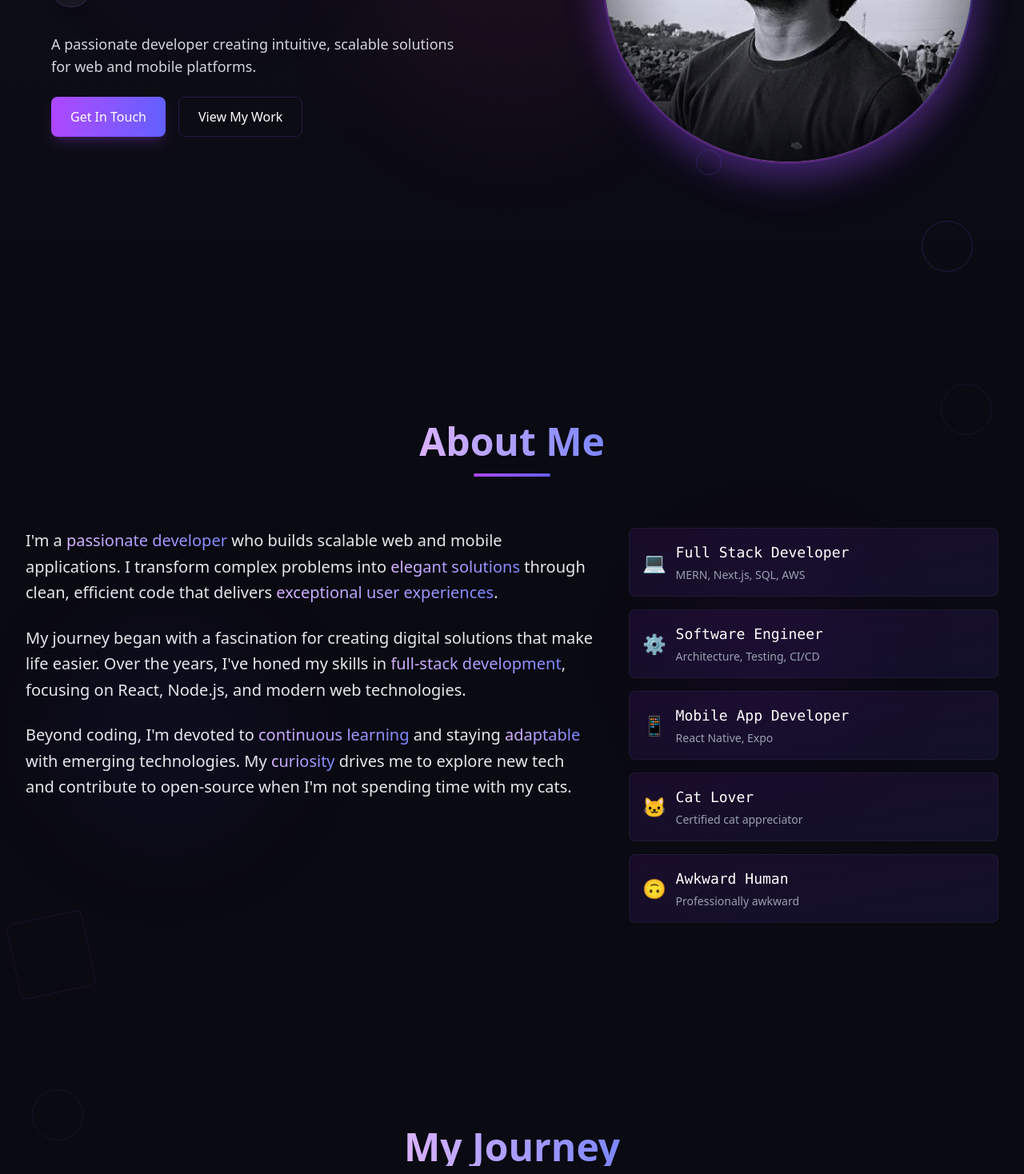
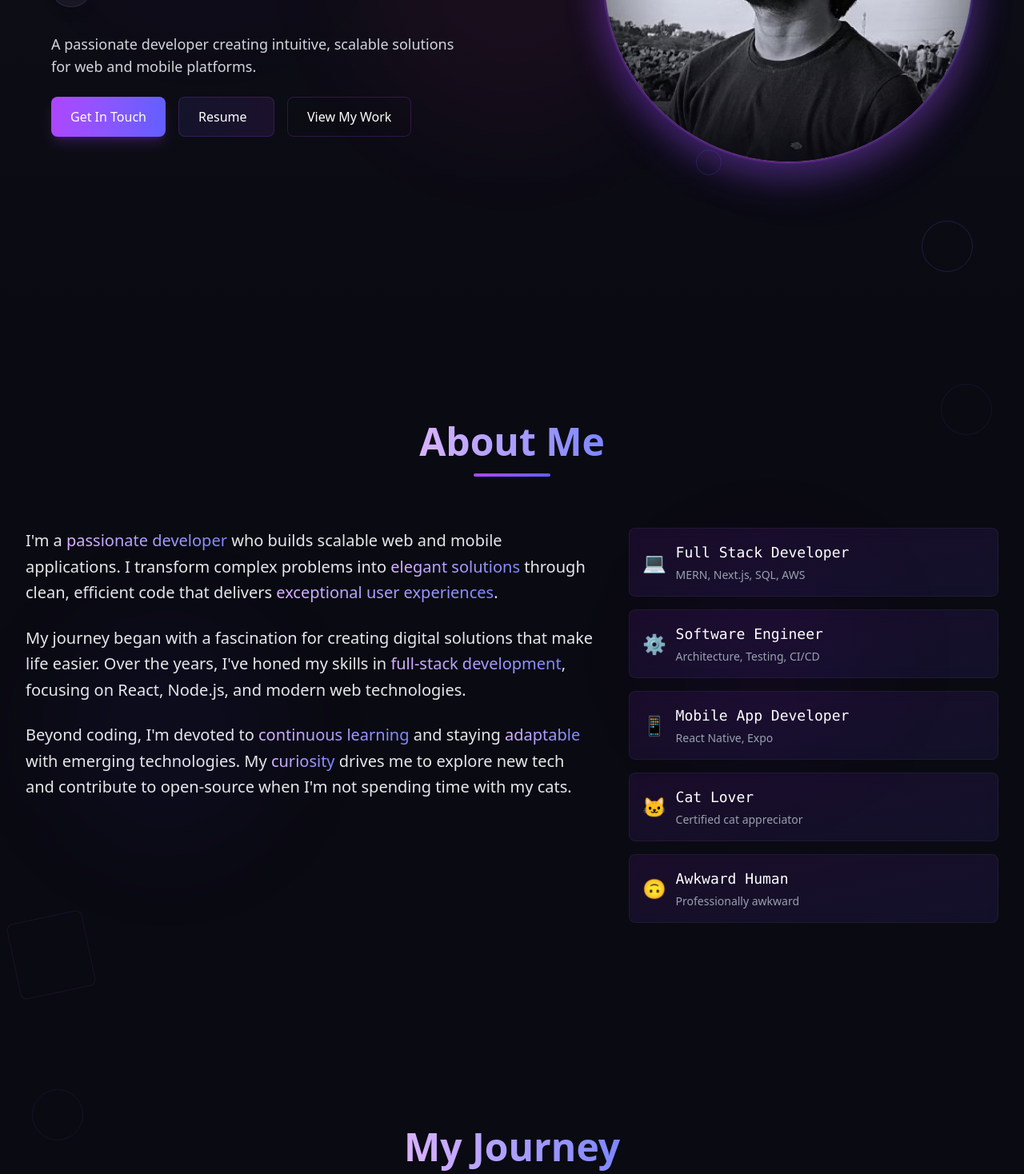
Before and after one commit to jayvaliya/portfolio, a Next.js app: page / in a window 1280 px wide. Shown: the part 460-1928 px from the top of the page at 80% size. Built offline with nearby package versions, Linux system fonts and the light colour scheme.

Commit message:
minor UI changes

```diff
--- a/src/components/Contact.tsx
+++ b/src/components/Contact.tsx
@@ -160,7 +160,9 @@ export default function Contact() {
                     <p className="text-gray-300 text-center max-w-2xl mt-6 text-base md:text-lg px-4">
                         Interested in working together? Feel free to reach out through email or social media.
                     </p>
-                </div>                <div className="grid grid-cols-1 lg:grid-cols-2 gap-8 lg:gap-12">
+                </div>
+
+                <div className="">
                     {/* Contact form - temporarily commented out */}
                     {/* <motion.div
                         initial={{ opacity: 0, y: 30 }}
--- a/src/components/Footer.tsx
+++ b/src/components/Footer.tsx
@@ -105,7 +105,7 @@ export default function Footer() {
                         &copy; {new Date().getFullYear()} Jay Valiya. All rights reserved.
                     </div>
                     <div className="text-gray-500 text-sm mt-2 md:mt-0">
-                        Made with passion and Next.js
+                        Made with passion and Love 💜
                     </div>
                 </div>
             </div>
--- a/src/components/Hero.tsx
+++ b/src/components/Hero.tsx
@@ -157,6 +157,14 @@ export default function Hero() {
                             Get In Touch
                         </button>
                             <a
+                                href="https://drive.google.com/file/d/1tohATQRygC4wTo-tWq-x_IGtqTEHpb__/view"
+                                target="_blank"
+                                rel="noopener noreferrer"
+                                className="px-6 py-3 border border-purple-500/20 bg-gradient-to-r from-indigo-500/10 to-purple-500/10 rounded-lg text-white font-medium hover:bg-white/10 transition-all min-h-[44px] min-w-[120px]"
+                            >
+                                Resume
+                            </a>
+                            <a
                                 href="#projects"
                                 className="px-6 py-3 border border-purple-500/20 rounded-lg text-white font-medium hover:bg-white/5 transition-all min-h-[44px] min-w-[120px]"
                             >
--- a/src/components/Projects.tsx
+++ b/src/components/Projects.tsx
@@ -164,7 +164,8 @@ export default function Projects() {
                                         </motion.div>
                                     </div>
                                 </div>
-                            </motion.div>                            {/* Content container */}
+                            </motion.div>
+                            {/* Content container */}
                             <motion.div
                                 className="w-full lg:w-1/2"
                                 initial={{ opacity: 0, x: index % 2 === 0 ? 20 : -20 }}
@@ -173,7 +174,7 @@ export default function Projects() {
                                 transition={{ duration: 0.6, delay: 0.3 }}
                             >
                                 <motion.h3
-                                    className="text-2xl md:text-4xl font-bold text-transparent bg-clip-text bg-gradient-to-r from-purple-300 to-indigo-300 mb-3"
+                                    className="text-2xl md:text-4xl font-bold text-transparent bg-clip-text bg-gradient-to-r from-purple-300 to-indigo-300 mb-3 pb-2"
                                     whileHover={{ scale: 1.02 }}
                                     transition={{ type: "spring", stiffness: 400 }}
                                 >
--- a/src/components/Skills.tsx
+++ b/src/components/Skills.tsx
@@ -70,7 +70,7 @@ export default function Skills() {
         <div className="max-w-7xl mx-auto px-4 sm:px-6 lg:px-8 relative z-10">
             {/* Section heading */}
             <div className="flex flex-col items-center mb-20">
-                <h2 className="text-4xl md:text-5xl font-bold bg-gradient-to-r from-purple-300 to-indigo-400 bg-clip-text text-transparent">My Skills</h2>
+                <h2 className="text-4xl md:text-5xl font-bold bg-gradient-to-r from-purple-300 to-indigo-400 bg-clip-text text-transparent pb-2">My Skills</h2>
                 <div className="w-24 h-1 bg-gradient-to-r from-purple-500 to-indigo-500 rounded-full mt-3"></div>
                 <p className="text-gray-300 text-center max-w-2xl mt-6 text-lg">
                     Technologies I use to bring ideas to life
--- a/src/components/Timeline.tsx
+++ b/src/components/Timeline.tsx
@@ -57,7 +57,7 @@ export default function Timeline() {
             <div className="max-w-7xl mx-auto px-4 sm:px-6 lg:px-8 relative z-10">
                 {/* Section heading */}
                 <div className="flex flex-col items-center mb-20">
-                    <h2 className="text-4xl md:text-5xl font-bold bg-gradient-to-r from-purple-300 to-indigo-400 bg-clip-text text-transparent">My Journey</h2>
+                    <h2 className="text-4xl md:text-5xl font-bold bg-gradient-to-r from-purple-300 to-indigo-400 bg-clip-text text-transparent pb-2">My Journey</h2>
                     <div className="w-24 h-1 bg-gradient-to-r from-purple-500 to-indigo-500 rounded-full mt-3"></div>
                     <p className="text-gray-300 text-center max-w-2xl mt-6 text-lg">
                         The path that brought me here and continues to shape my growth as a developer
```
